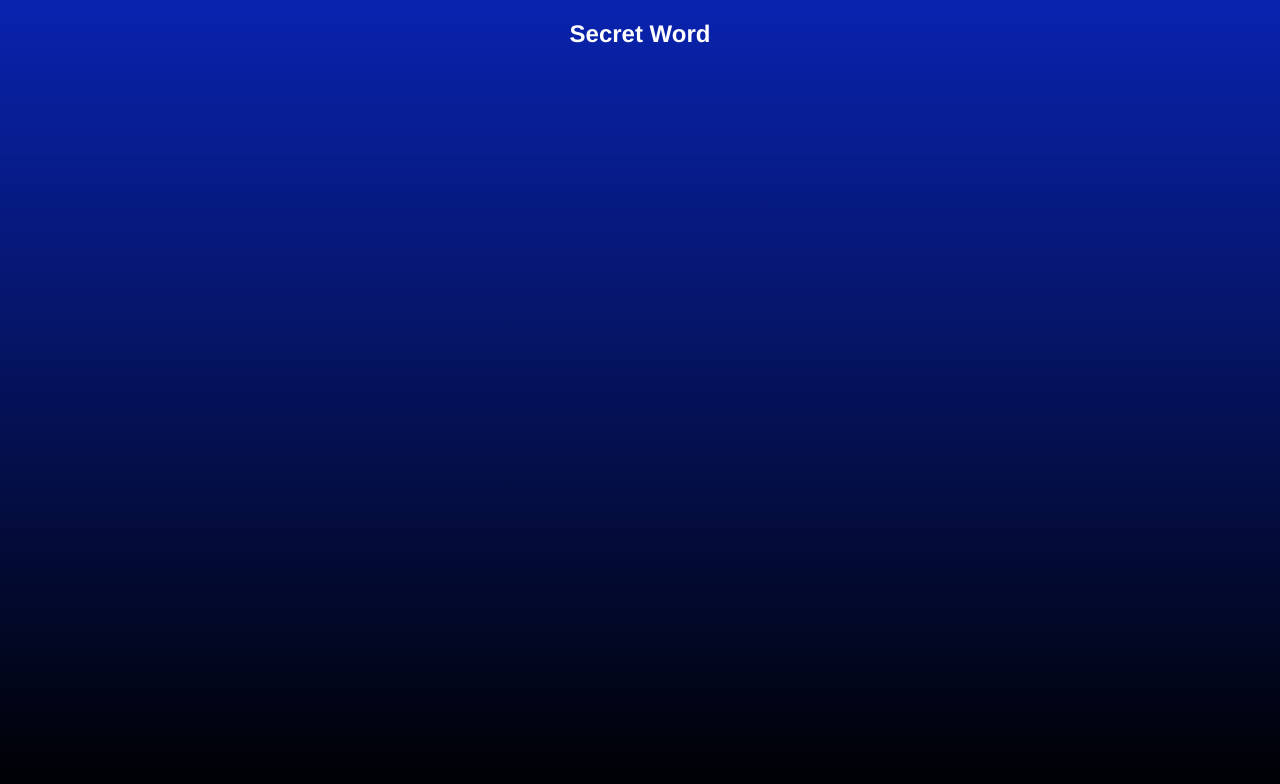
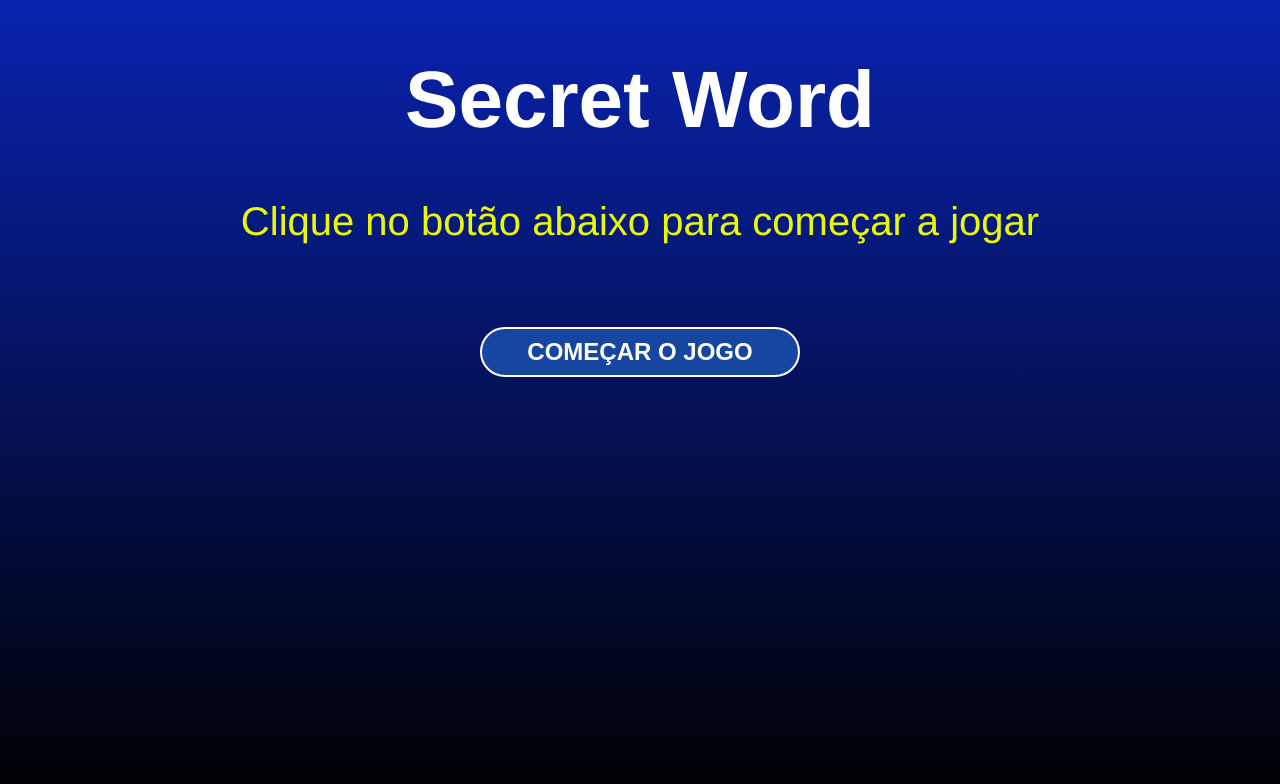
Before and after one commit to gillsonpassos/React, a React (Create React App) app in the folder Avançando-em-React/6_secret_word/secretword/: page / in a window 1280 px wide. Shown: the top 784 px of the page. Built offline with nearby package versions, Linux system fonts and the light colour scheme.

Commit message:
Finalizando tela Inicial

```diff
--- a/Avançando-em-React/6_secret_word/secretword/src/App.js
+++ b/Avançando-em-React/6_secret_word/secretword/src/App.js
@@ -1,9 +1,10 @@
 import "./App.css";
+import StartScreen from "./components/StartScreen";
 
 function App() {
   return (
     <div className="App">
-      <h2>Secret Word</h2>
+      <StartScreen />
     </div>
   );
 }
--- /dev/null
+++ b/Avançando-em-React/6_secret_word/secretword/src/components/StartScreen.css
@@ -0,0 +1,8 @@
+.start {
+  font-size: 2.5em;
+}
+
+.start p {
+  margin-bottom: 2em;
+  color: #ecfa00;
+}
--- /dev/null
+++ b/Avançando-em-React/6_secret_word/secretword/src/components/StartScreen.js
@@ -0,0 +1,13 @@
+import "./StartScreen.css";
+
+const StartScreen = () => {
+  return (
+    <div className="start">
+      <h1>Secret Word</h1>
+      <p>Clique no botão abaixo para começar a jogar</p>
+      <button>Começar o Jogo</button>
+    </div>
+  );
+};
+
+export default StartScreen;
--- a/Avançando-em-React/6_secret_word/secretword/src/data/words.js
+++ b/Avançando-em-React/6_secret_word/secretword/src/data/words.js
@@ -1,7 +1,7 @@
 export const wordsList = {
   carro: ["Motor", "Porta", "Capô", "Pneu", "Antena", "Retrovisor"],
   fruta: ["Banana", "Maçã", "Pêra", "Mamão", "Laranja", "Abacate"],
-  corpo: ["Braço", "Perna", "Cérebro", "Pescoço", "Olhos"],
+  corpo: ["Braço", "Perna", "Cérebro", "Pescoço", "Olhos", "Nariz"],
   computador: ["Mouse", "Teclado", "Monitor", "Gabinete"],
   programação: ["Linguagem", "Framework", "JavaScript", "React", "Typescript"],
   alimento: ["Arroz", "Feijão", "Carne", "Leite", "Ovo"],
--- a/Avançando-em-React/6_secret_word/secretword/src/index.css
+++ b/Avançando-em-React/6_secret_word/secretword/src/index.css
@@ -14,3 +14,21 @@
   );
   color: #fff;
 }
+
+button {
+  background: #1646a0;
+  color: #fff;
+  padding: 0 45px;
+  border: 2px solid #fff;
+  border-radius: 25px;
+  height: 50px;
+  text-transform: uppercase;
+  font-weight: bold;
+  font-size: 0.6em;
+  cursor: pointer;
+  transition: 0.4s;
+}
+
+button:hover {
+  background-color: #0923af;
+}
```
